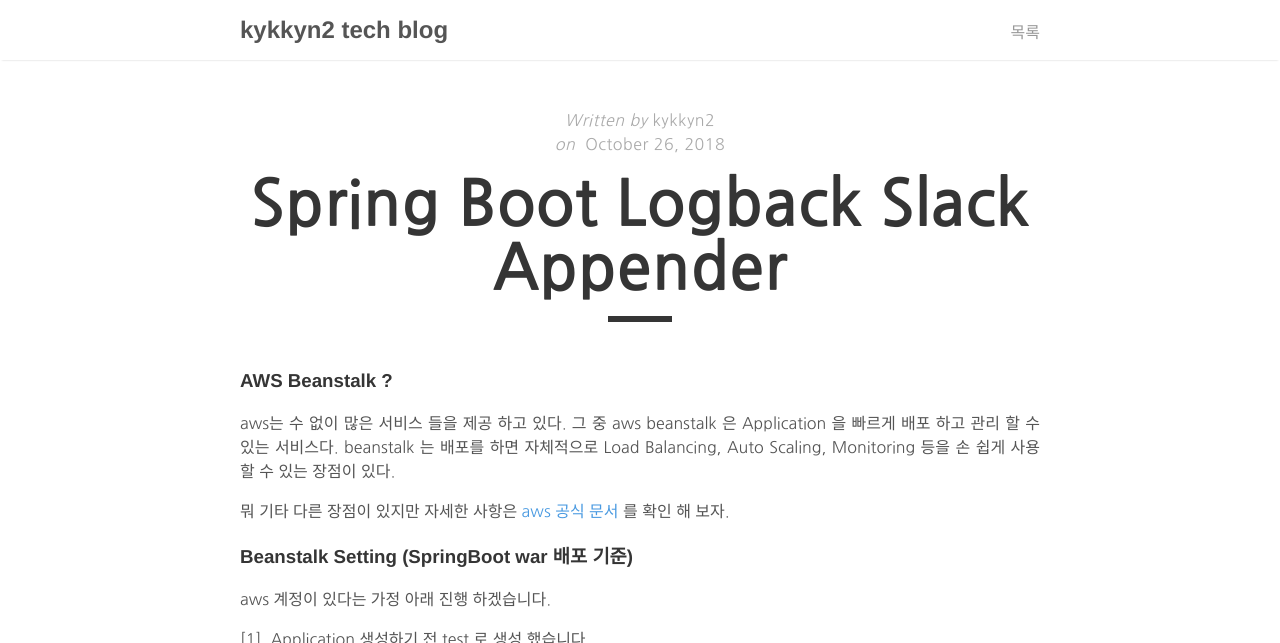
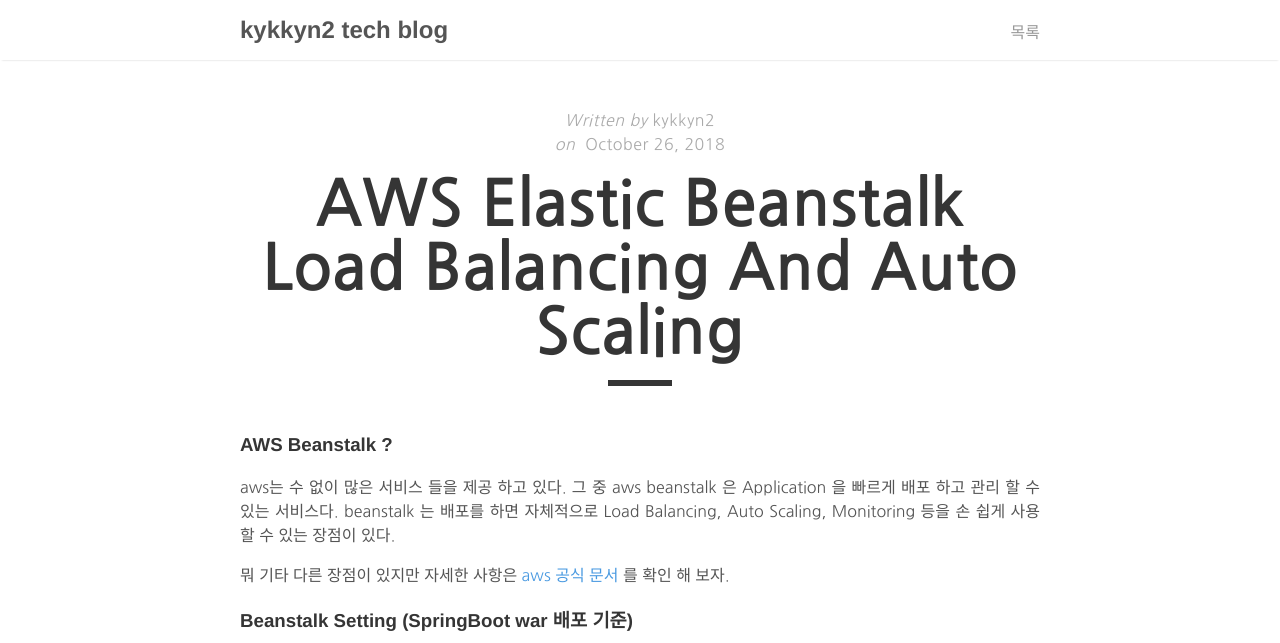
Before and after one commit to kykkyn2/kykkyn2.github.io, a Jekyll site: the page built from _posts/2018-10-26-aws-beanstalk.md, in a window 1280 px wide and 900 px high, cut to the strip 0-643 px from the top of the window. Built offline with Jekyll 4.4.1, drawn with Linux system fonts in a browser that asks for light colours; nearby versions of some CDN libraries; some web fonts are replaced; library files that are not in the unit come from our copies.

Commit message:
aws beanstalk 관련 내용

```diff
--- a/_posts/2018-10-26-aws-beanstalk.md
+++ b/_posts/2018-10-26-aws-beanstalk.md
@@ -1,6 +1,6 @@
 ---
 layout: post
-title: "Spring Boot Logback Slack Appender"
+title: "AWS Elastic Beanstalk Load Balancing And Auto Scaling"
 author: "kykkyn2"
 ---
 
```
